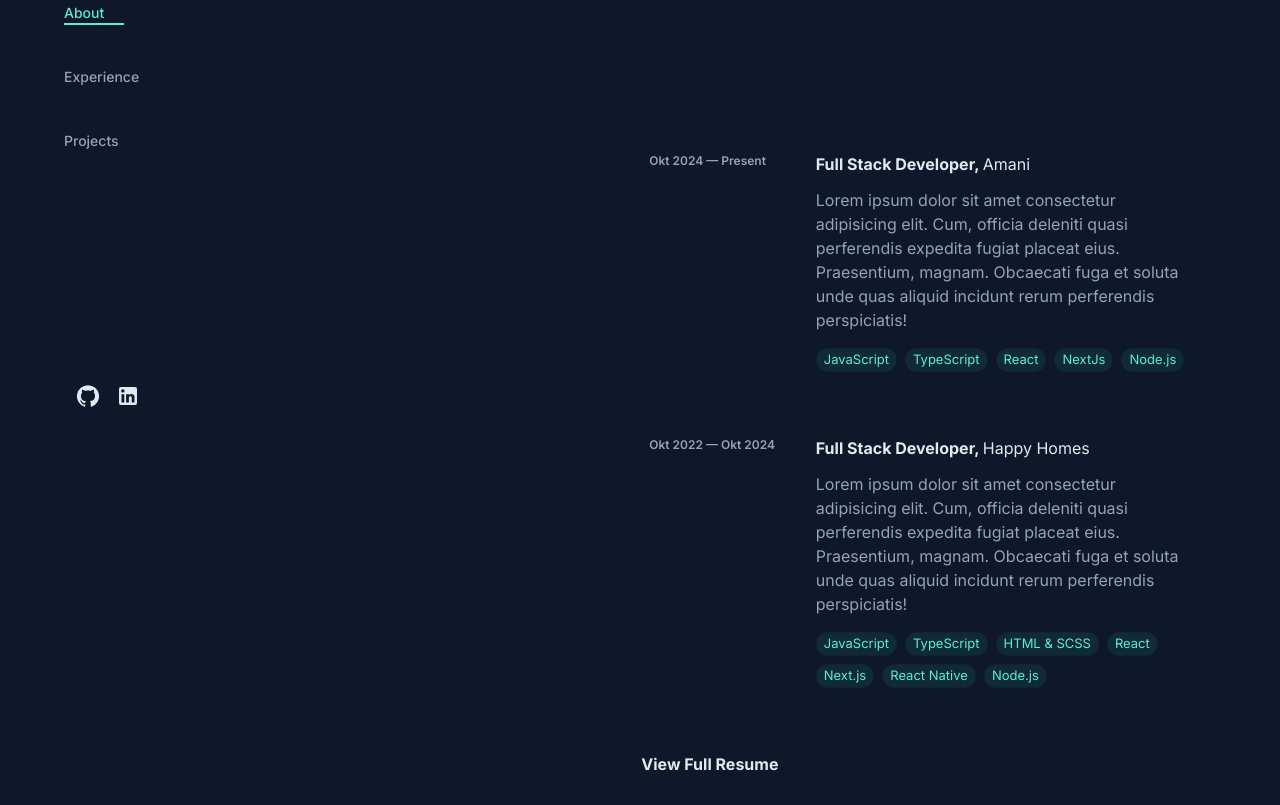
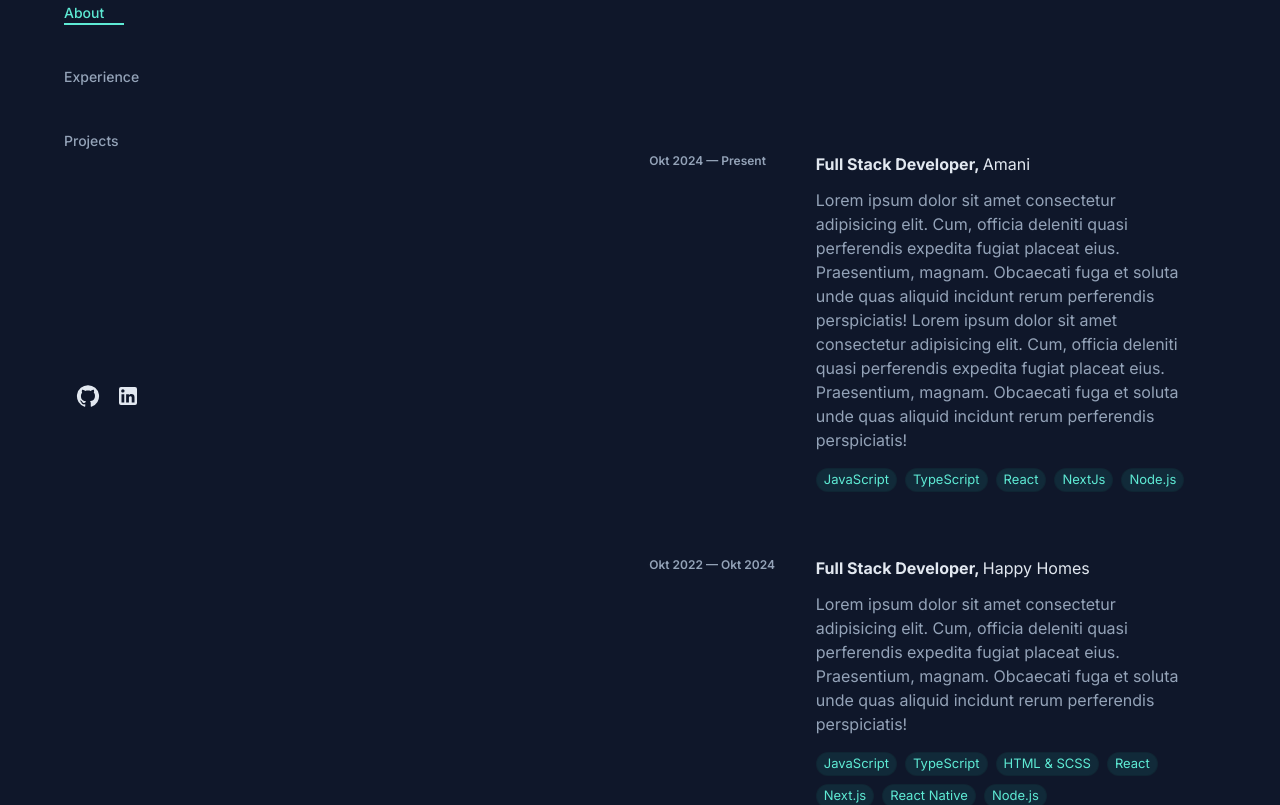
Before and after one commit to SyahidbinFadlyl/e-portofolio, a Next.js app: page / in a window 1280 px wide. Shown: the part 440-1245 px from the top of the page. Built offline with nearby package versions, Linux system fonts and the light colour scheme.

Commit message:
fix navbar

```diff
--- a/src/components/Content/About.tsx
+++ b/src/components/Content/About.tsx
@@ -11,6 +11,7 @@
       mb={{ xs: "4rem", sm: "9rem" }}
       id="about"
       sx={{ scrollMarginTop: "64px" }}
+      minHeight={{ xs: "40vh" }}
     >
       <Typography>
         I am an inquisitive person, minimalist, committed, and reliable in many
--- a/src/components/Content/Experience.tsx
+++ b/src/components/Content/Experience.tsx
@@ -11,7 +11,7 @@
       id="experience"
       sx={{ scrollMarginTop: "64px" }}
       mb={{ xs: "6rem", sm: "9rem" }}
-      minHeight={{ xs: "50vh" }}
+      minHeight={{ xs: "80vh" }}
     >
       {/* <Typography sx={{ fontWeight: 700, mb: 4 }}>Experience</Typography> */}
       <Box display={"flex"} flexDirection={"column"} gap={"2rem"} pb={"2rem"}>
--- a/src/components/Header/Navbar.tsx
+++ b/src/components/Header/Navbar.tsx
@@ -11,7 +11,7 @@
 ];
 
 export default function Navbar() {
-  const [active, setActive] = useState<string>("");
+  const [active, setActive] = useState<string>("about");
 
   useEffect(() => {
     const observers: IntersectionObserver[] = [];
@@ -26,7 +26,7 @@
             setActive(section.id);
           }
         },
-        { rootMargin: "-10% 0px -10% 0px", threshold: 0 }
+        { threshold: 0.5 }
       );
       console.log(observer, "observer");
       observer.observe(el);
--- a/src/static/experience.ts
+++ b/src/static/experience.ts
@@ -1,4 +1,4 @@
-import { Experience } from "@/components/ExperienceCard"
+import { Experience } from "@/types";
 
 const list_experience: Experience[] = [
     {
@@ -8,7 +8,13 @@
         description: `Lorem ipsum dolor sit amet consectetur adipisicing elit. Cum, officia
         deleniti quasi perferendis expedita fugiat placeat eius. Praesentium,
         magnam. Obcaecati fuga et soluta unde quas aliquid incidunt rerum
-        perferendis perspiciatis!`,
+        perferendis perspiciatis!
+
+        Lorem ipsum dolor sit amet consectetur adipisicing elit. Cum, officia
+        deleniti quasi perferendis expedita fugiat placeat eius. Praesentium,
+        magnam. Obcaecati fuga et soluta unde quas aliquid incidunt rerum
+        perferendis perspiciatis!
+        `,
         skills: ["JavaScript", "TypeScript", "React", "NextJs", "Node.js"],
     },
     {
```
